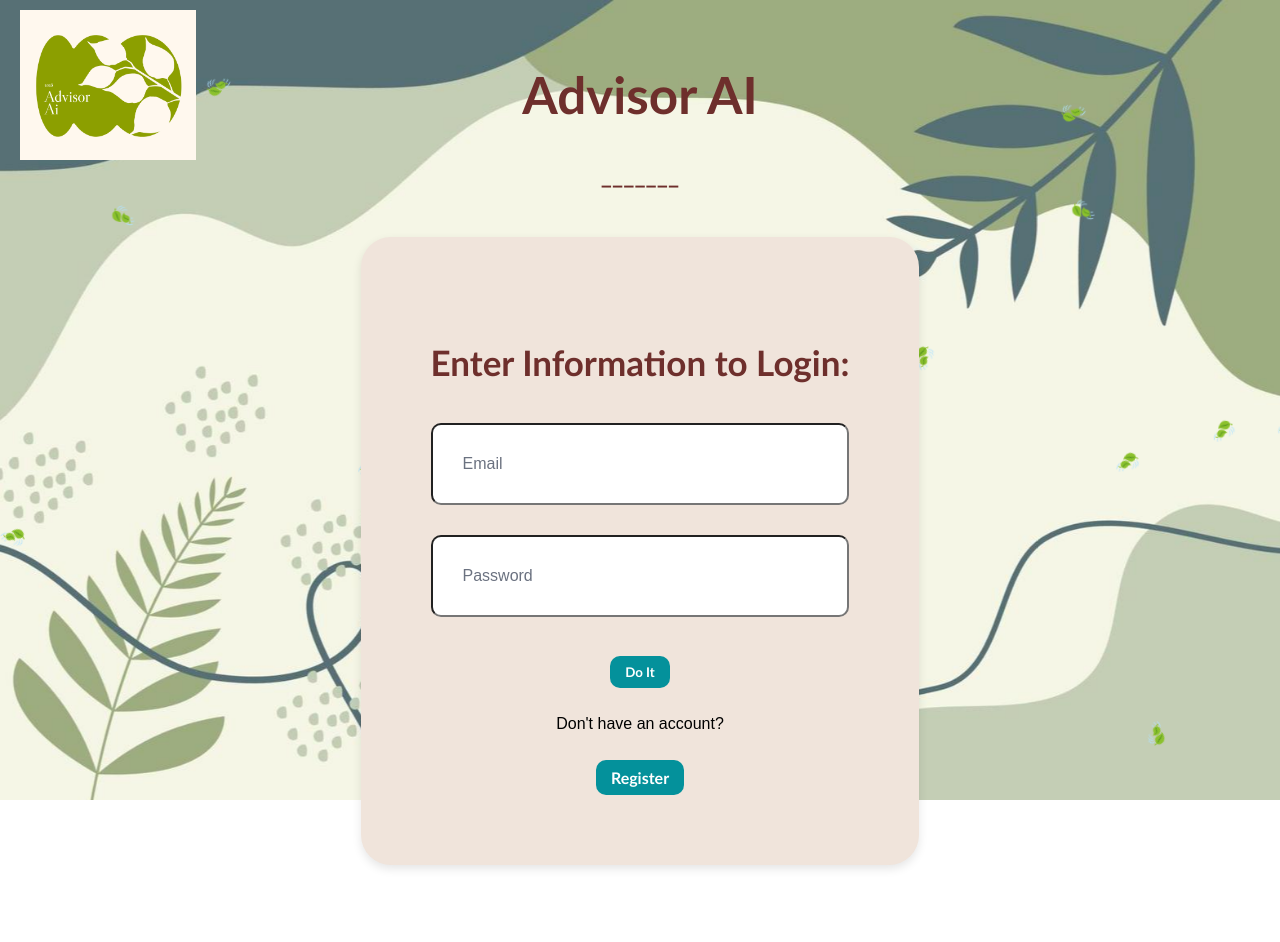
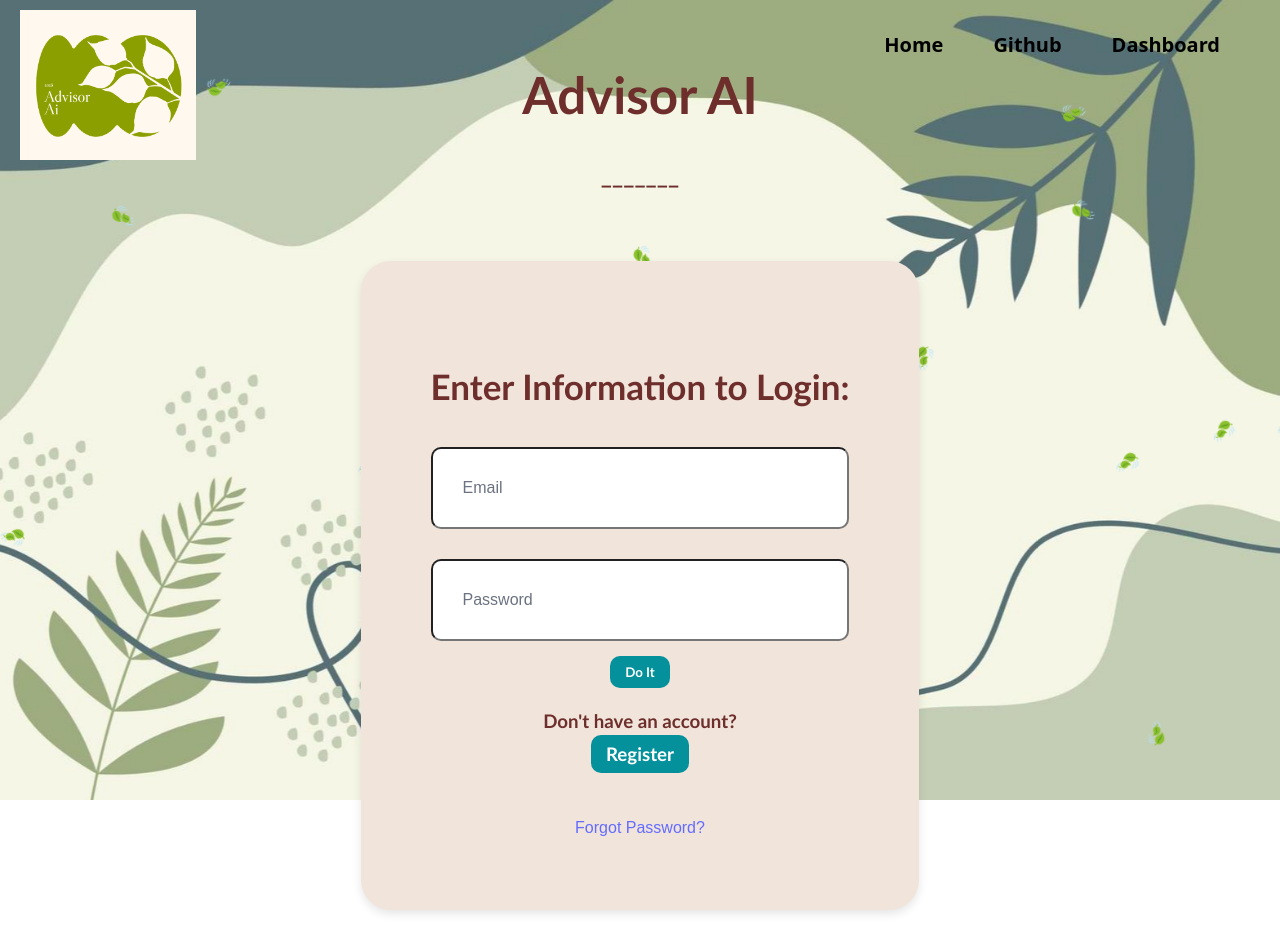
Before and after one commit to jhanel/AdvisorAI, a React (Vite) app in the folder frontend/: page /login in a window 1280 px wide. Before the commit the page ends 897 px from the top, so only its background shows below. Built offline with nearby package versions, Linux system fonts and the light colour scheme.

Commit message:
commit to pull new apis from main

```diff
--- a/frontend/src/App.css
+++ b/frontend/src/App.css
@@ -16,6 +16,41 @@
     top: 10px;
     left: 20px;
 }
+
+.navBar {
+  position: absolute;
+  top: 30px;
+  right: 60px;
+  display: flex;
+  justify-content: flex-end;
+  align-items: center;
+  background: none;
+}
+
+.navBar ul {
+  list-style: none;
+  display: flex;
+  gap: 50px;
+  margin: 0;
+  padding: 0;
+}
+
+.navBar li {
+  display: inline;
+}
+
+.navBar a {
+  text-decoration: none;
+  color: #000000;
+  font-size: 20px;
+  font-weight: bold;
+  transition: color 0.3s ease;
+}
+
+.navBar a:hover {
+  color: #007bff;
+}
+
 
 @keyframes logo-spin {
   from {
--- a/frontend/src/App.tsx
+++ b/frontend/src/App.tsx
@@ -3,7 +3,7 @@
 // import viteLogo from '/vite.svg'
 import './App.css'
 import LoginPage from './pages/LoginPage.tsx';
-import { Route, Routes } from 'react-router-dom';
+import { Route, Routes, Link } from 'react-router-dom';
 import RegisterPage from './pages/RegisterPage.tsx';
 import DashboardPage from './pages/DashboardPage.tsx';
 import ClassInputPage from './pages/ClassInputPage.tsx';
@@ -13,12 +13,19 @@
 function App() {
   return (
     <div className="App">
+      <nav className = "navBar">
+      <ul>
+        <li><Link to="/">Home</Link></li>
+        <li><a href="https://github.com/jhanel/AdvisorAI">Github</a></li>
+        <li><Link to="/dashboard">Dashboard</Link></li>
+      </ul>
+      </nav>
       <div className ="logo-place">
         <img src="/public/advisorLogo.png" alt="Logo" className = "logo"></img>
       </div>
       <h1>Advisor AI</h1>
       <h2>_______</h2>
-      <br/>
+      <br/><br/>
       <Routes>
         <Route path='/' element={<HomePage />}/>
         <Route path='/login' element={<LoginPage />}/>
--- a/frontend/src/components/ClassInput.tsx
+++ b/frontend/src/components/ClassInput.tsx
@@ -237,15 +237,13 @@
     async function addCourse(event: any, index: number): Promise<void> {
         event.preventDefault();
 
-        const courseTitle = courses[index];
-        const courseDifficulty = difficulty[index];
-        const examDates = exams[index] || [];
+        const courseTitle = courses[index]?.trim();
+        const courseDifficulty = difficulty[index]?.trim();
 
         const courseData = {
             userId: userData.id,
             courseTitle,
             difficulty: courseDifficulty,
-            examDate: examDates[0] ? examDates[0].toISOString() : null
         };
 
         var js = JSON.stringify(courseData);
--- a/frontend/src/components/ForgotPassword.tsx
+++ b/frontend/src/components/ForgotPassword.tsx
@@ -1,5 +1,6 @@
 import React, { useState } from 'react';
 import { Link } from 'react-router-dom';
+import FallingLeaves from './FallingLeaves';
 
 const app_name = 'studentadvisorai.xyz';
 
@@ -46,9 +47,10 @@
         display: 'flex',
         justifyContent: 'center',
         alignItems: 'center',
-        minHeight: '100vh',
       }}
     >
+      <div className='background'></div>
+      <FallingLeaves/>
       <div
         style={{
           color: 'white',
@@ -104,7 +106,7 @@
         <br />
 
         <span style={{ textShadow: '1px 1px 4px black' }}>
-          Return to <Link to="/" style={{ color: '#00aaff',textDecoration: 'underline' }}>Login</Link>
+          Return to <Link to="/login" style={{ color: '#00aaff',textDecoration: 'underline' }}>Login</Link>
         </span>
       </div>
     </div>
--- a/frontend/src/components/Home.tsx
+++ b/frontend/src/components/Home.tsx
@@ -1,6 +1,4 @@
-//import React, { useState } from 'react';
 import { Link } from 'react-router-dom';
-//require('dotenv').config({ path: './.env' });
 import "./HomeCSS.css";
 import FallingLeaves from "./FallingLeaves";
 
@@ -12,8 +10,13 @@
         <div className = "background"></div>
         <FallingLeaves/>
         <h2>Your Blueprint for Academic Excellence</h2>
+        <br/>
         <Link to = '/login'>
         <div className = "custom-button">Login</div></Link>
+        <br/>
+        <h3>New here? Jump straight to registration:</h3>
+        <Link to = '/register'>
+        <div className = "custom-button">Register</div></Link>
     </div>
     );
 };
--- a/frontend/src/components/HomeCSS.css
+++ b/frontend/src/components/HomeCSS.css
@@ -33,3 +33,9 @@
     color:#6E2F2C;
     font-family:'Trebuchet MS', 'Lucida Sans Unicode', 'Lucida Grande', 'Lucida Sans', Arial, sans-serif;
   }
+
+
+  h3{
+    color:#6E2F2C;
+    font-family:'Trebuchet MS', 'Lucida Sans Unicode', 'Lucida Grande', 'Lucida Sans', Arial, sans-serif;
+  }
--- a/frontend/src/components/Login.tsx
+++ b/frontend/src/components/Login.tsx
@@ -1,6 +1,5 @@
 import React, { useState } from 'react';
 import { Link } from 'react-router-dom';
-//require('dotenv').config({ path: './.env' });
 import "./LoginCSS.css";
 import FallingLeaves from "./FallingLeaves";
 
@@ -69,15 +68,16 @@
             <FallingLeaves/>
             <h2 id="inner-title" className = "title">Enter Information to Login:</h2>
             <input type="text" id="loginName" className = "input-container" placeholder="Email" onChange={handleSetLoginName}/><br />
-            <input type="password" id="loginPassword" placeholder="Password"  className = "input-container" onChange={handleSetPassword} /><br /><br />
+            <input type="password" id="loginPassword" placeholder="Password"  className = "input-container" onChange={handleSetPassword} /><br />
             <input type="submit" id="loginButton" className="custom-button" value = "Do It"
                 onClick={doLogin} /><br />
-            <span id="loginResult">{message}</span>
-            <br></br>
-            <span>Don't have an account? <br /><br />
+            <h3 id="loginResult">{message}</h3>
+            <h3>Don't have an account? <br />
                 <Link to = "/register">
                 <button className = "custom-button">Register</button></Link>
-            </span>
+            </h3>
+            <br/>
+            <Link to = "/forgot">Forgot Password?</Link>
         </div>
 
     );
```
Also changed, not shown: 1 other file (tests, documents, lock files or other folders).
